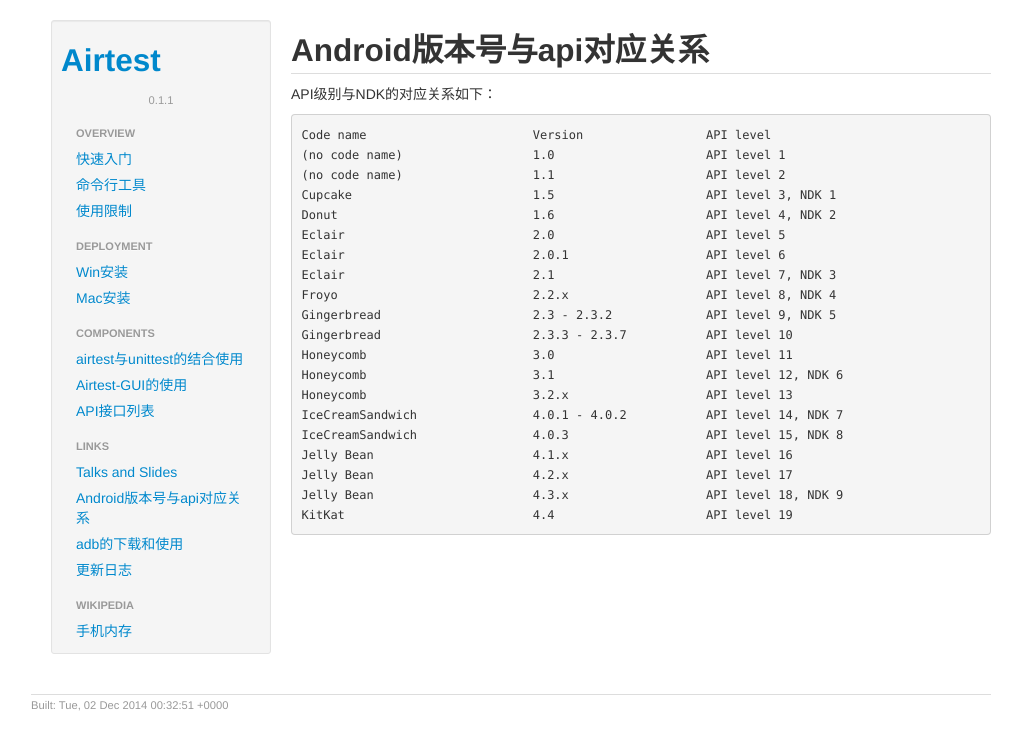
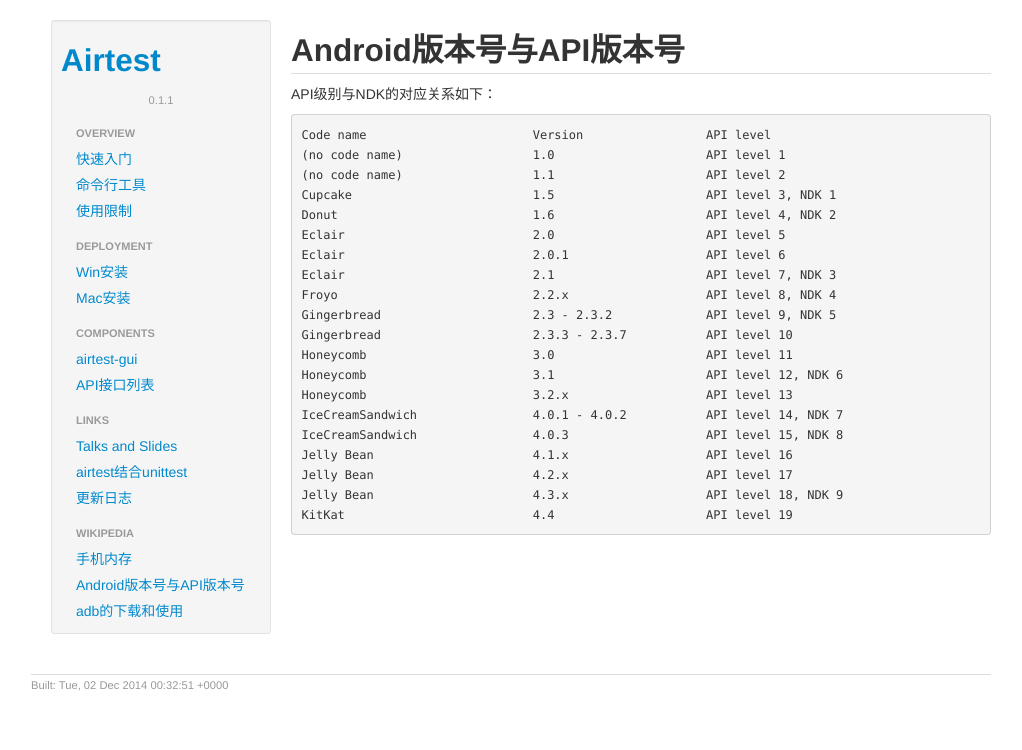
Before and after one commit to NetEase/airtest, a Jekyll site: the page built from _posts/2014-11-05-api-version.md, in a window 1280 px wide. Shown: the top 750 px of the page, without its empty margins (119-1141 px from the left). Built offline with Jekyll 4.4.1, drawn with Linux system fonts in a browser that asks for light colours; comment, search, counter and statistics services are not loaded.

Commit message:
update title

```diff
--- a/_posts/2014-11-05-airtest-gui.md
+++ b/_posts/2014-11-05-airtest-gui.md
@@ -1,5 +1,5 @@
 ---
-title: Airtest-GUI的使用
+title: airtest-gui
 layout: post
 category: components
 permalink: /components/airtest-gui.html
--- a/_posts/2014-11-05-api-version.md
+++ b/_posts/2014-11-05-api-version.md
@@ -1,8 +1,8 @@
 ---
-title: Android版本号与api对应关系
+title: Android版本号与API版本号
 layout: post
-category: links
-permalink: /api-version.html
+category: wikipedia
+permalink: /wikipedia/api-version.html
 ---
 API级别与NDK的对应关系如下：
 
--- a/_posts/2014-11-05-unittest.md
+++ b/_posts/2014-11-05-unittest.md
@@ -1,8 +1,8 @@
 ---
-title: airtest与unittest的结合使用
+title: airtest结合unittest
 layout: post
-category: components
-permalink: /components/unittest.html
+category: links
+permalink: /links/unittest.html
 ---
 
 
```
Also changed, not shown: _posts/2014-11-05-adb.md (+2 -2 lines).
